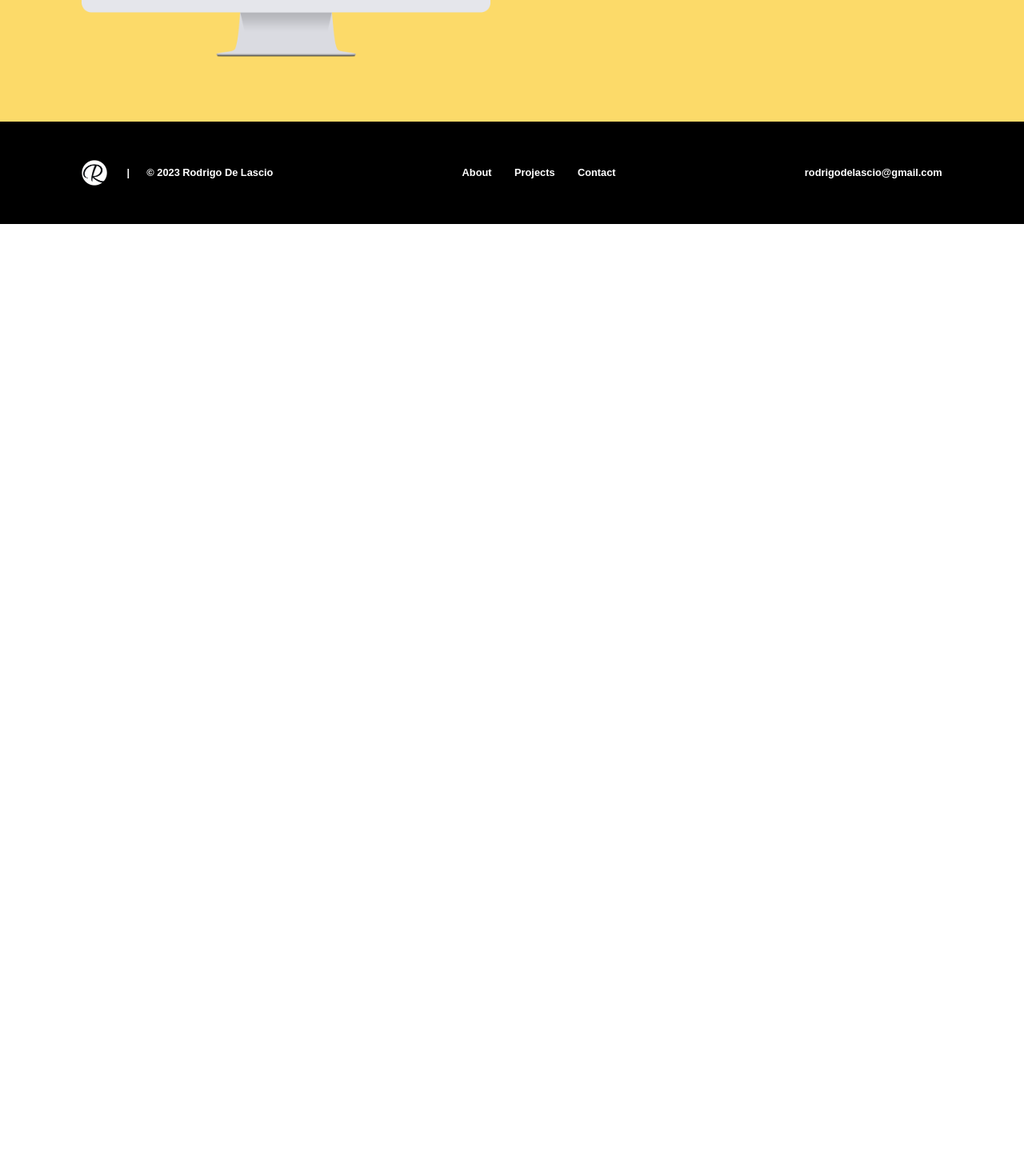
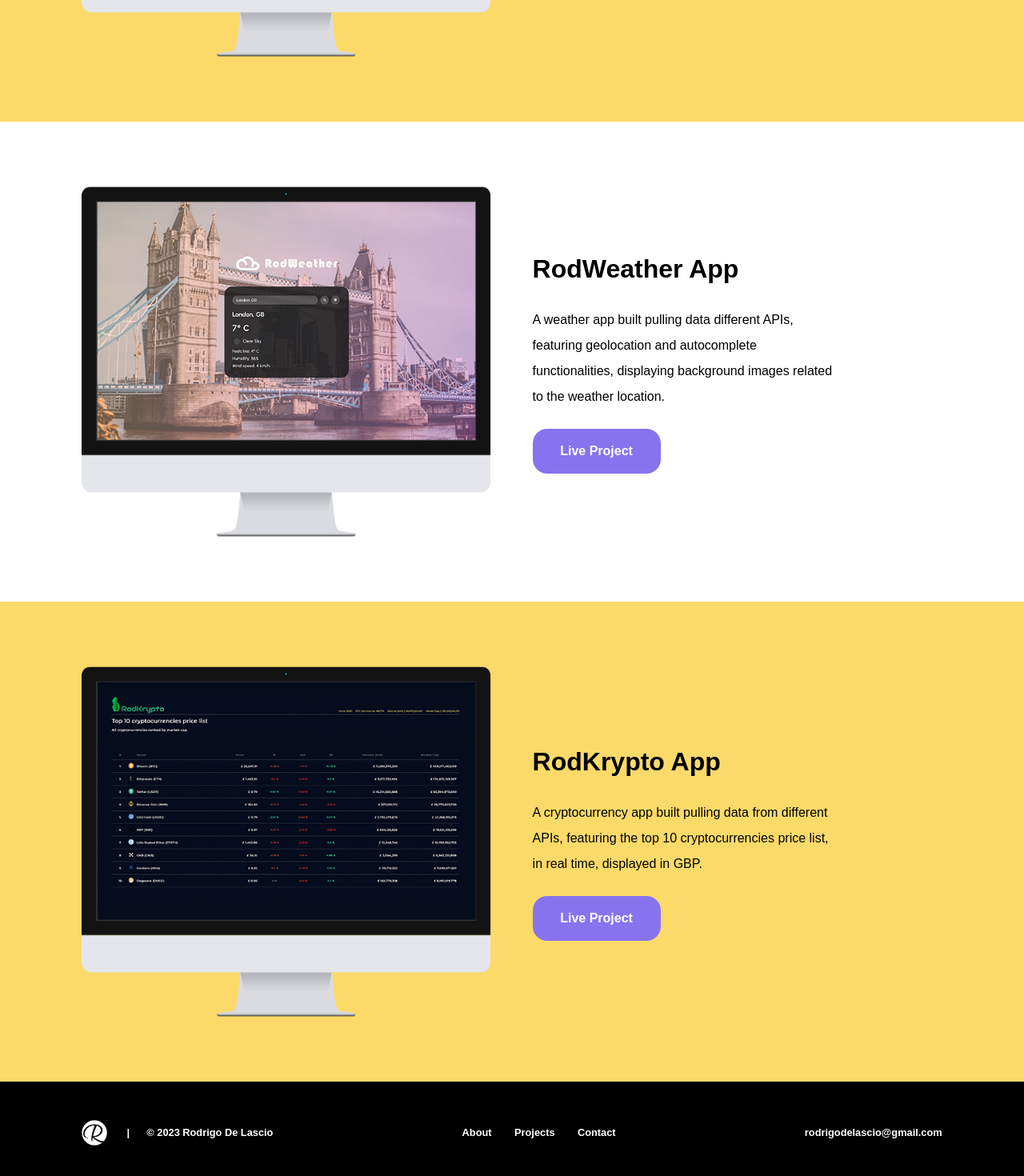
Before and after one commit to rodrigodelascio/rod-current-folio, a React (Create React App) app: page /projects in a window 1280 px wide. Shown: the part 1096-2566 px from the top of the page at 80% size. Before the commit the page ends 1376 px from the top, so only its background shows below. Built offline with nearby package versions, Linux system fonts and the light colour scheme.

Commit message:
projects page updated

```diff
--- a/src/components/projectspage/projectsShowcase/ProjectsShowcase.js
+++ b/src/components/projectspage/projectsShowcase/ProjectsShowcase.js
@@ -1,10 +1,13 @@
 import React from "react";
 import sunnysideMac from "../../../assets/images/sunnysideMac.png";
+import rodweatherMac from "../../../assets/images/rodWeather.png";
+import rodKryptoMac from "../../../assets/images/rodKryptoMac.png";
 import styles from "./ProjectsShowcase.module.css";
 
 const ProjectsShowcase = () => {
   return (
-    <div className={styles["projects-showcase-container"]}>
+    <div>
+      <div className={styles["projects-showcase-container-odd"]}>
         <div className={styles["project-wrapper"]}>
           <div className={styles["project-image-wrapper"]}>
             <img src={sunnysideMac} alt="imac screen with sunnyside website" />
@@ -12,11 +15,44 @@
           <div className={styles["project-description-wrapper"]}>
             <h3>Sunnyside Website</h3>
             <p>
-            The website for Sunnyside Creative Agency, built with HTML, CSS and
-            JavaScript, using Flexbox and optimized for the most common screen
-            sizes.
+              The website for Sunnyside Creative Agency, built with HTML, CSS
+              and JavaScript, using Flexbox and optimized for the most common
+              screen sizes.
             </p>
             <button>Live Project</button>
+          </div>
+        </div>
+      </div>
+      <div className={styles["projects-showcase-container-even"]}>
+        <div className={styles["project-wrapper"]}>
+          <div className={styles["project-image-wrapper"]}>
+            <img src={rodweatherMac} alt="imac screen with rodweather app" />
+          </div>
+          <div className={styles["project-description-wrapper"]}>
+            <h3>RodWeather App</h3>
+            <p>
+              A weather app built pulling data different APIs, featuring
+              geolocation and autocomplete functionalities, displaying
+              background images related to the weather location.
+            </p>
+            <button>Live Project</button>
+          </div>
+        </div>
+      </div>
+      <div className={styles["projects-showcase-container-odd"]}>
+        <div className={styles["project-wrapper"]}>
+          <div className={styles["project-image-wrapper"]}>
+            <img src={rodKryptoMac} alt="imac screen with rodkrypto app" />
+          </div>
+          <div className={styles["project-description-wrapper"]}>
+            <h3>RodKrypto App</h3>
+            <p>
+              A cryptocurrency app built pulling data from different APIs,
+              featuring the top 10 cryptocurrencies price list, in real time,
+              displayed in GBP.
+            </p>
+            <button>Live Project</button>
+          </div>
         </div>
       </div>
     </div>
--- a/src/components/projectspage/projectsShowcase/ProjectsShowcase.module.css
+++ b/src/components/projectspage/projectsShowcase/ProjectsShowcase.module.css
@@ -1,11 +1,19 @@
-.projects-showcase-container {
+.projects-showcase-container-odd,
+.projects-showcase-container-even {
   min-height: 75vh;
   min-width: 84vw;
-  background: #fcda69;
   padding: 8vh 8vw;
   display: flex;
   flex-direction: row;
   justify-content: space-between;
+}
+
+.projects-showcase-container-odd {
+  background: #fcda69;
+}
+
+.projects-showcase-container-even {
+  background: #fff;
 }
 
 .project-wrapper {
@@ -51,7 +59,7 @@
   font-weight: 300;
   line-height: 2rem;
   margin-top: 3vh;
-  width: 25vw;
+  width: 30vw;
 }
 
 .project-description-wrapper button {
```
Also changed, not shown: src/assets/images/rodKryptoMac.png (added), src/assets/images/rodWeather.png (added). Lines whose indentation alone changed are shown as unchanged.
